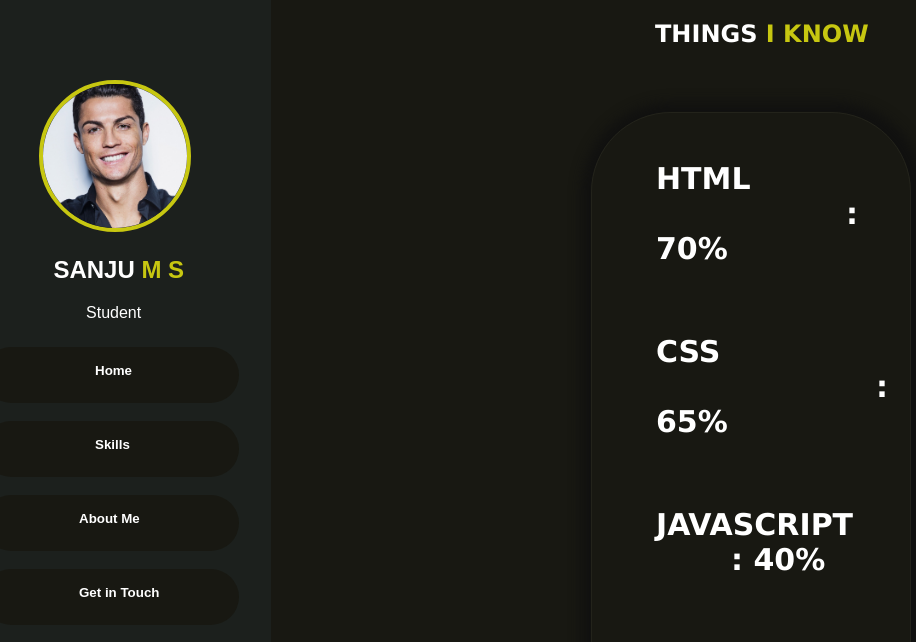
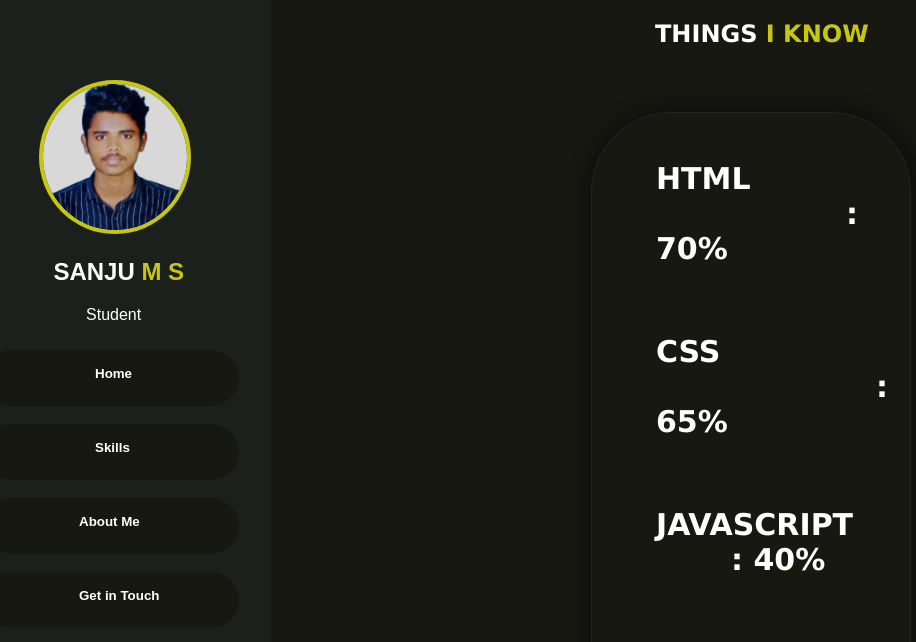
Before and after one commit to SanjuMs7/SanjuPortfolio, a plain HTML site: page skills.html in a window 1280 px wide. Shown: the top 642 px of the page, without its empty margins (49-965 px from the left). Drawn offline with Linux system fonts and the light colour scheme.

Commit message:
Update skills.html

```diff
--- a/skills.html
+++ b/skills.html
@@ -11,7 +11,7 @@
 
         <div id="about">
            <div class="profile-photo">
-            <img src="images/profilephoto/profile-photo-cr7.jpg" id="profileImage">
+           <img src="images/sanju profile-image-2.jpg" id="profileImage">
         </div>
         <div id="name">
             <h2 style="color: white;" id="nameinAbout">SANJU<span style="color:rgb(199, 199, 17) ;"> M S</span></h2>
```
